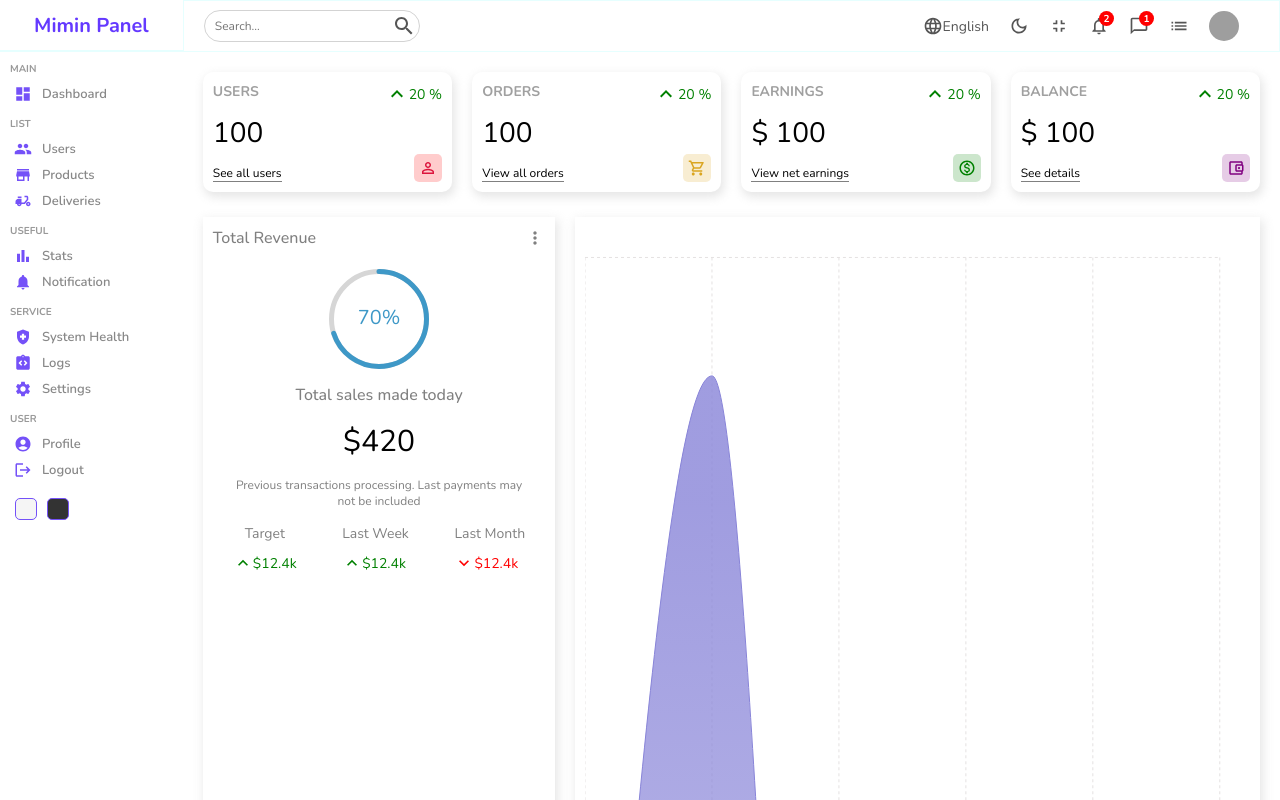
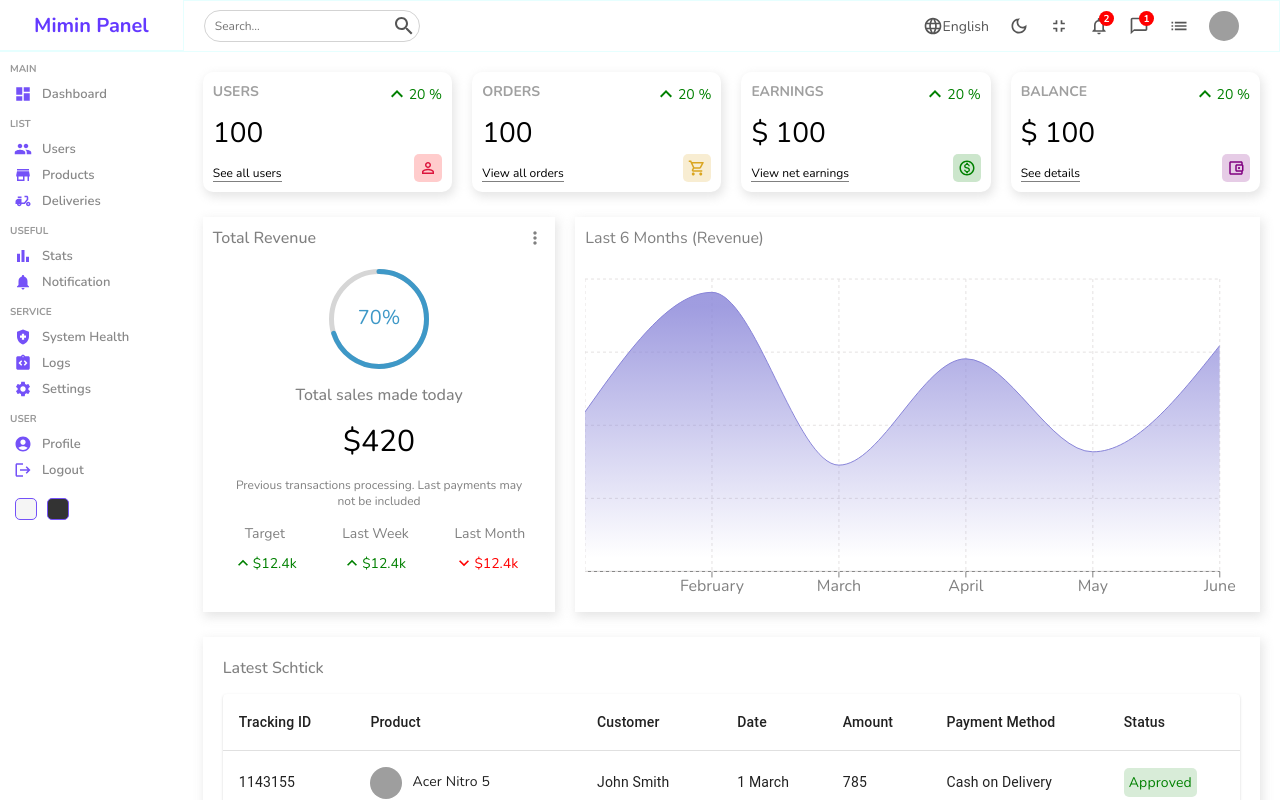
Before and after one commit to AbimanyuBP/MoiReactAdminPanel, a React (Create React App) app: page / in a window 1280 px wide. Shown: the top 800 px of the page. Built offline with nearby package versions, Linux system fonts and the light colour scheme; grey boxes are pictures that could not be loaded.

Commit message:
Changes on component callouts
Assign the new props value for Chart component in Home component

```diff
--- a/src/pages/home/Home.jsx
+++ b/src/pages/home/Home.jsx
@@ -21,7 +21,7 @@ const Home = () => {
           </div>
           <div className="charts">
             <Featured/>
-            <Chart/>
+            <Chart aspect={2/1} title="Last 6 Months (Revenue)"/>
           </div>
           <div className="listContainer">
               <div className="listTitle">Latest Schtick</div>
```
